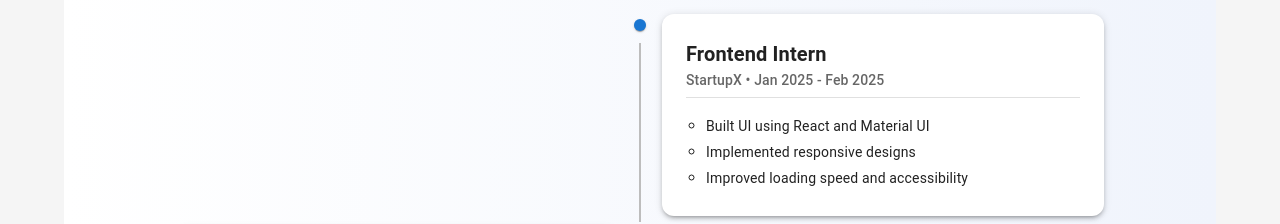
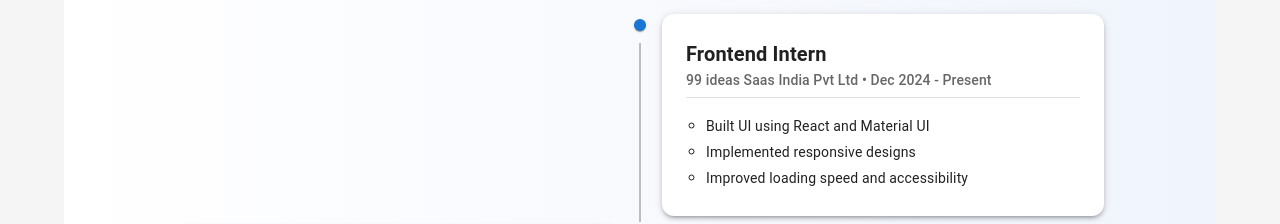
Before and after one commit to ghoshsourav99/my-portfolio, a React (Vite) app: page /experience in a window 1280 px wide. Shown: the part 228-452 px from the top of the page. Built offline with nearby package versions, Linux system fonts and the light colour scheme.

Commit message:
data change for experience page

```diff
--- a/src/pages/Experience.jsx
+++ b/src/pages/Experience.jsx
@@ -24,8 +24,8 @@ const Experience = () => {
   const experiences = [
     {
       role: "Frontend Intern",
-      company: "StartupX",
-      duration: "Jan 2025 - Feb 2025",
+      company: "99 ideas Saas India Pvt Ltd",
+      duration: "Dec 2024 - Present",
       responsibilities: [
         "Built UI using React and Material UI",
         "Implemented responsive designs",
```
